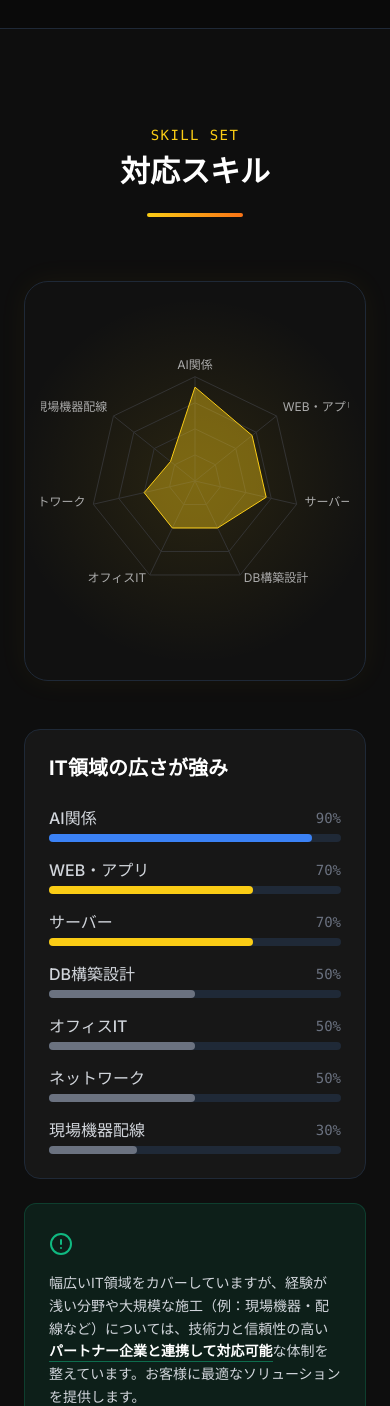
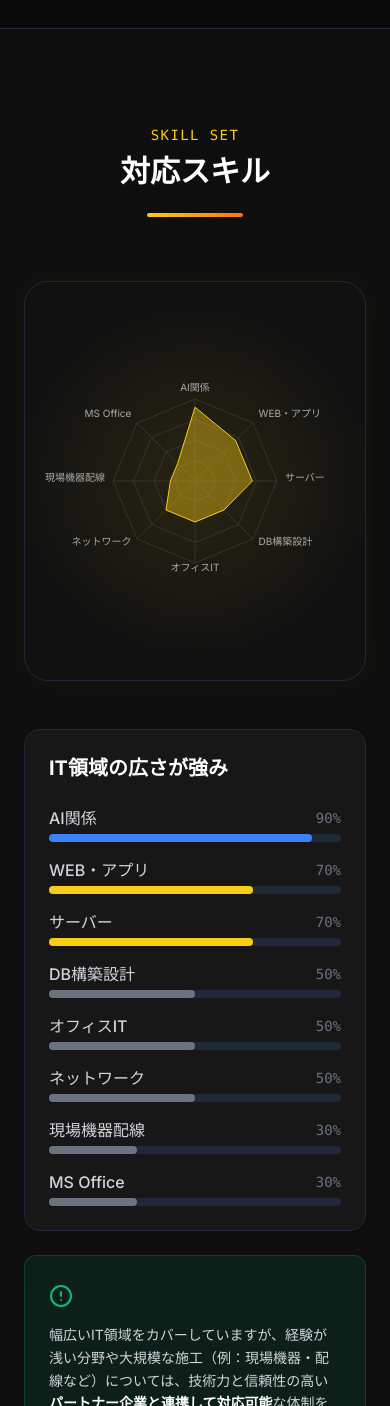
Before and after one commit to laight1900235/laight-portfolio, a React (Vite) app: page / in a window 390 px wide. Shown: the part 5236-6642 px from the top of the page. Built offline with nearby package versions, Linux system fonts and the light colour scheme.

Commit message:
Add MS Office skill and avoid RadarChart overflow on mobile

```diff
--- a/src/components/Skills.jsx
+++ b/src/components/Skills.jsx
@@ -11,6 +11,7 @@ const skillData = [
     { subject: 'オフィスIT', A: 50, fullMark: 100, note: "社内SEとしてのサポート経験" },
     { subject: 'ネットワーク', A: 50, fullMark: 100, note: "基礎的な構築・保守" },
     { subject: '現場機器配線', A: 30, fullMark: 100, note: "PLC制御、SBC連携など（※専門パートナーと協業）" },
+    { subject: 'MS Office', A: 30, fullMark: 100, note: "Excel等（データ処理・VBAマクロなど）" },
 ]
 
 export default function Skills() {
@@ -39,13 +40,13 @@ export default function Skills() {
                     >
                         <div className="absolute inset-0 bg-[radial-gradient(circle_at_center,rgba(250,204,21,0.1)_0%,transparent_70%)] pointer-events-none" />
                         <ResponsiveContainer width="100%" height="100%">
-                            <RadarChart cx="50%" cy="50%" outerRadius="70%" data={skillData}>
+                            <RadarChart cx="50%" cy="50%" outerRadius="55%" data={skillData}>
                                 <PolarGrid stroke="#333" />
-                                <PolarAngleAxis dataKey="subject" tick={{ fill: '#aaa', fontSize: 12 }} />
+                                <PolarAngleAxis dataKey="subject" tick={{ fill: '#aaa', fontSize: 10 }} />
                                 <PolarRadiusAxis angle={30} domain={[0, 100]} tick={false} axisLine={false} />
                                 <Tooltip
                                     formatter={(value, name, props) => [props.payload.note, '補足']}
-                                    contentStyle={{ backgroundColor: '#1f2937', border: '1px solid #374151', borderRadius: '8px', color: '#fff' }}
+                                    contentStyle={{ backgroundColor: '#1f2937', border: '1px solid #374151', borderRadius: '8px', color: '#fff', fontSize: '12px' }}
                                 />
                                 <Radar name="Skills" dataKey="A" stroke="#facc15" fill="#facc15" fillOpacity={0.4} />
                             </RadarChart>
```
